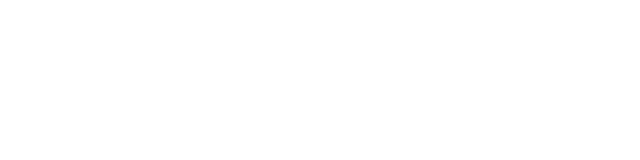
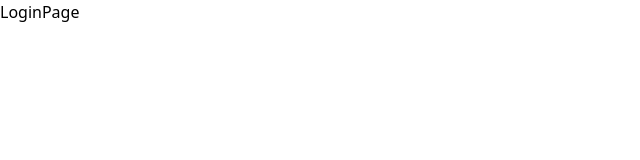
Before and after one commit to No-Country-simulation/c19-59-n-python-react, a React (Vite) app in the folder frontend/Vet-Tech-App/: page /auth/login in a window 1280 px wide. Shown: the top 160 px of the page, without its empty margins (0-640 px from the left). Built offline with nearby package versions, Linux system fonts and the light colour scheme.

Commit message:
creado archivos LoginPage y RegisterPage en Auth

```diff
--- /dev/null
+++ b/frontend/Vet-Tech-App/src/auth/index.js
@@ -0,0 +1 @@
+export * from './pages/LoginPage'
--- /dev/null
+++ b/frontend/Vet-Tech-App/src/auth/pages/LoginPage.jsx
@@ -0,0 +1,10 @@
+
+
+
+
+
+export const LoginPage = () => {
+  return (
+    <div>LoginPage</div>
+  )
+}
--- a/frontend/Vet-Tech-App/src/router/AppRouter.jsx
+++ b/frontend/Vet-Tech-App/src/router/AppRouter.jsx
@@ -1,4 +1,5 @@
 import { Navigate, Route, Routes } from "react-router-dom"
+import { LoginPage } from "../auth"
 
 
 
@@ -13,9 +14,9 @@ export const AppRouter = () => {
   return (
     <Routes>
 
-        <Route path="/auth/*" element />
+        <Route path="/auth/login" element={<LoginPage />} />
 
-        {/* <Route path="/register/*" element /> */}
+        <Route path="auth/register" element />
 
 
         <Route path="/*" element={ <Navigate to="/auth/login" />}/>
```
Also changed, not shown: frontend/Vet-Tech-App/src/auth/pages/RegisterPage.jsx (added, +7 -0 lines).
